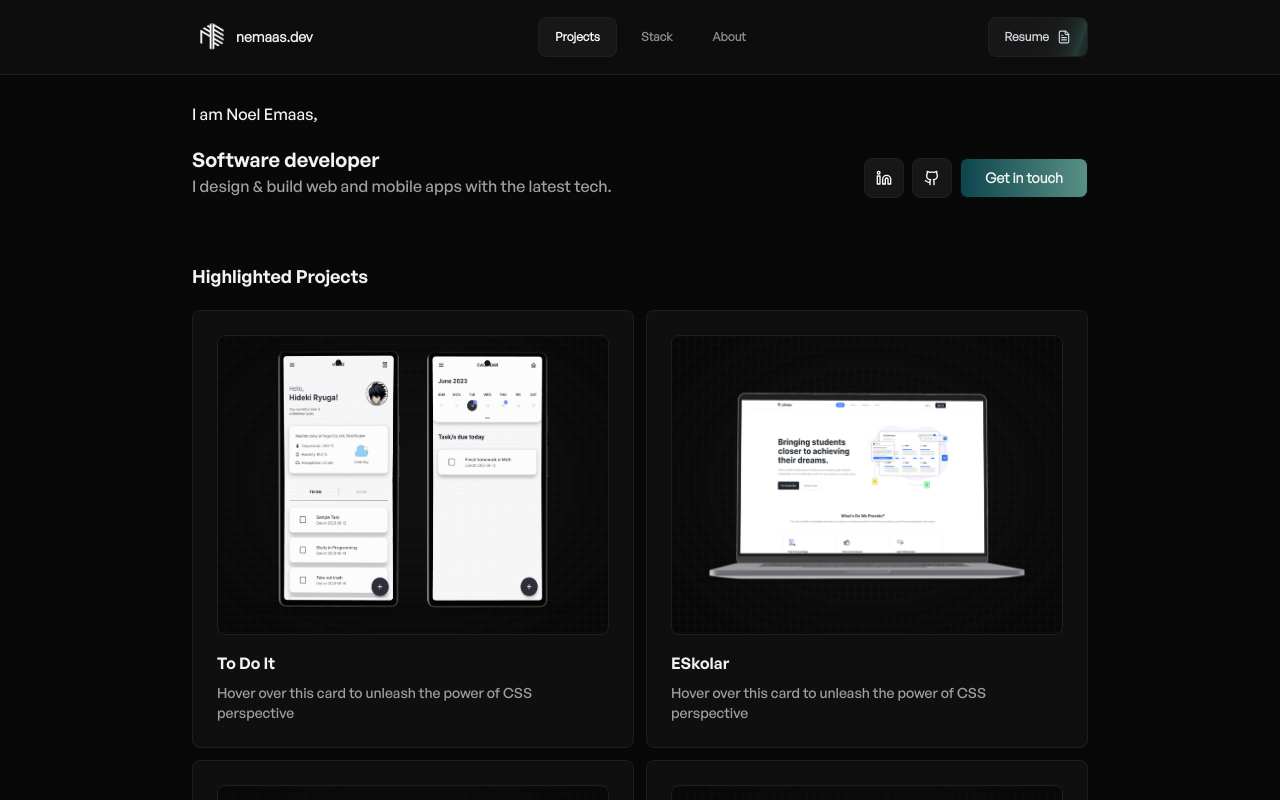
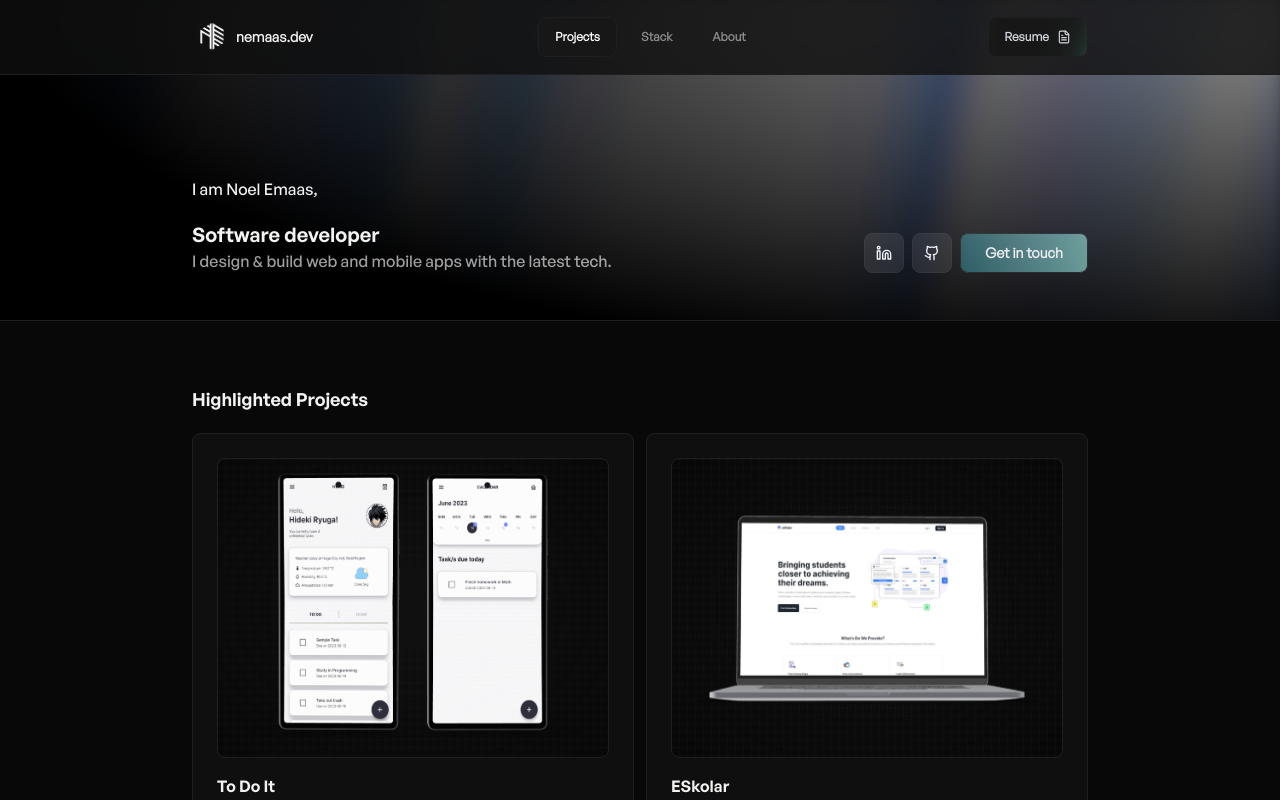
Before and after one commit to NoelEmaas/portfolio, a React (Vite) app: page / in a window 1280 px wide. Shown: the top 800 px of the page. Built offline with nearby package versions, Linux system fonts and the light colour scheme.

Commit message:
changed hero section

```diff
--- a/package.json
+++ b/package.json
@@ -17,6 +17,7 @@
     "embla-carousel-autoplay": "^8.3.0",
     "embla-carousel-react": "^8.3.0",
     "framer-motion": "^11.11.8",
+    "gsap": "^3.12.5",
     "lucide-react": "^0.447.0",
     "mini-svg-data-uri": "^1.4.4",
     "qss": "^3.0.0",
--- a/src/App.tsx
+++ b/src/App.tsx
@@ -35,6 +35,8 @@ import MediguideUI from './assets/images/mediguide_ui_mock.png';
 import StubuUI from './assets/images/stubu_ui_mock.png';
 import Stubu2UI from './assets/images/stubu2_ui_mock.png';
 
+import { motion } from "framer-motion";
+
 import {
   Carousel,
   CarouselContent,
@@ -43,6 +45,7 @@ import {
   CarouselPrevious,
 } from "@/components/ui/carousel";
 import Autoplay from "embla-carousel-autoplay";
+import { AuroraBackground } from './components/ui/aurora-background';
 
 interface Tool {
   title: string;
@@ -190,7 +193,7 @@ function App() {
 
   return (
     <>
-        <div className={`w-full top-0 left-0 right-0 h-[75px] bg-[#0F0F0F] border-0 border-b border-[#1f1f1f] fixed z-50 bg-opacity-90 backdrop-blur-md  transition-transform duration-300  ${visible ? 'translate-y-0' : '-translate-y-full'}`}>
+        <div className={`w-full top-0 left-0 right-0 h-[75px] bg-[#0F0F0F] border-0 border-b border-[#1f1f1f] fixed z-50 bg-opacity-80 backdrop-blur-md  transition-transform duration-300  ${visible ? 'translate-y-0' : '-translate-y-full'}`}>
           <div className='container px-[15%] mx-auto flex items-center h-full justify-between'>
             <div className='flex items-center gap-x-1'>
               <img
@@ -225,9 +228,20 @@ function App() {
           </div>
         </div>
 
-        <div className="container px-[15%] mx-auto py-[5%] flex flex-col gap-y-16 pt-[8%]">
         {/* Header Section */}
-          <div>
+        <div className='fixed top-0 w-full'>
+          <AuroraBackground>
+            <motion.div
+              initial={{ opacity: 0.0, y: 40 }}
+              whileInView={{ opacity: 1, y: 0 }}
+              transition={{
+                delay: 0.3,
+                duration: 0.8,
+                ease: "easeInOut",
+              }}
+              className="container px-[15%]"
+            >
+              <div className=''>
                 <h1 className='sub-text'> I am Noel Emaas, </h1>
                 <div className='flex items-end justify-between w-full'>
                   <div className="mt-[20px]">
@@ -257,7 +271,12 @@ function App() {
                   </div>
                 </div>
               </div>
+            </motion.div>
+          </AuroraBackground>
+        </div>
 
+        <div className="w-full py-[5%] border-0 border-t border-[#1f1f1f] bg-[#080808] relative mt-[25%]">
+          <div className='container px-[15%] mx-auto flex flex-col gap-y-28'>
             {/* Works Section */}
             <div>
               <div>
@@ -435,6 +454,7 @@ function App() {
               </div>
             </div>
           </div>
+        </div>
         <div className='w-full bottom-0 left-0 right-0 h-[75px] bg-gradient-to-br from-[#0F0F0F] to-[#080808] border-0 border-t border-[#1f1f1f] z-50 bg-opacity-90 backdrop-blur-md  transition-transform duration-300'>
           <div className='container px-[15%] mx-auto flex items-center h-full justify-between'>
             Hello
--- a/src/components/ui/aurora-background.tsx
+++ b/src/components/ui/aurora-background.tsx
@@ -17,7 +17,7 @@ export const AuroraBackground = ({
     <main>
       <div
         className={cn(
-          "relative flex flex-col h-[100vh] items-center justify-center bg-black",
+          "relative flex flex-col items-center justify-center bg-black pt-[calc(8%_+_75px)] pb-[8%]",
           className
         )}
         {...props}
```
Also changed, not shown: 1 other file (tests, documents, lock files or other folders). Lines whose indentation alone changed are shown as unchanged.
